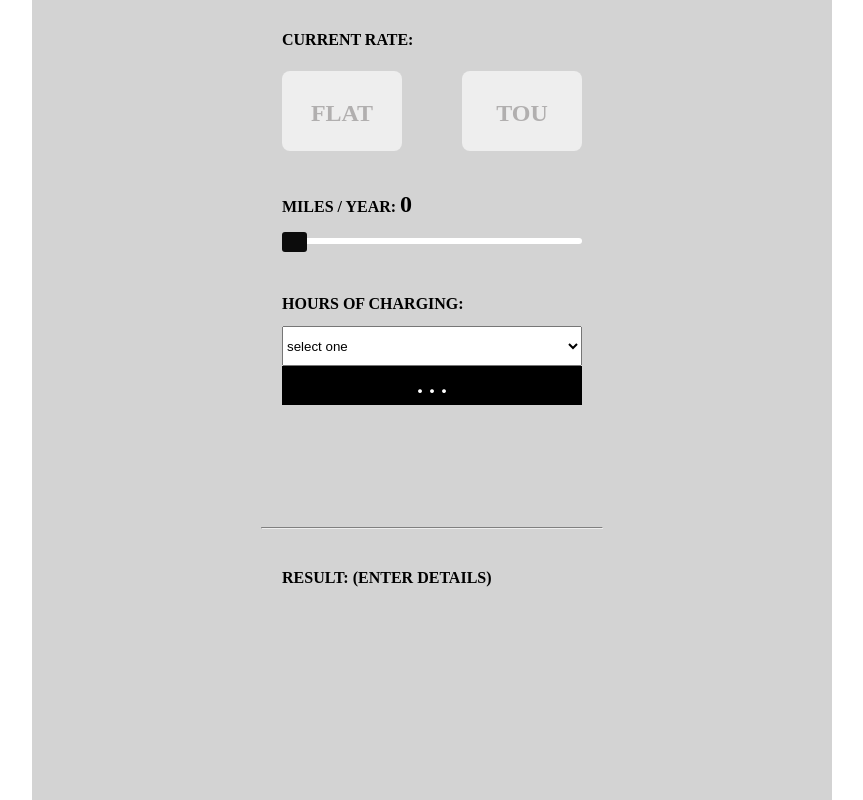
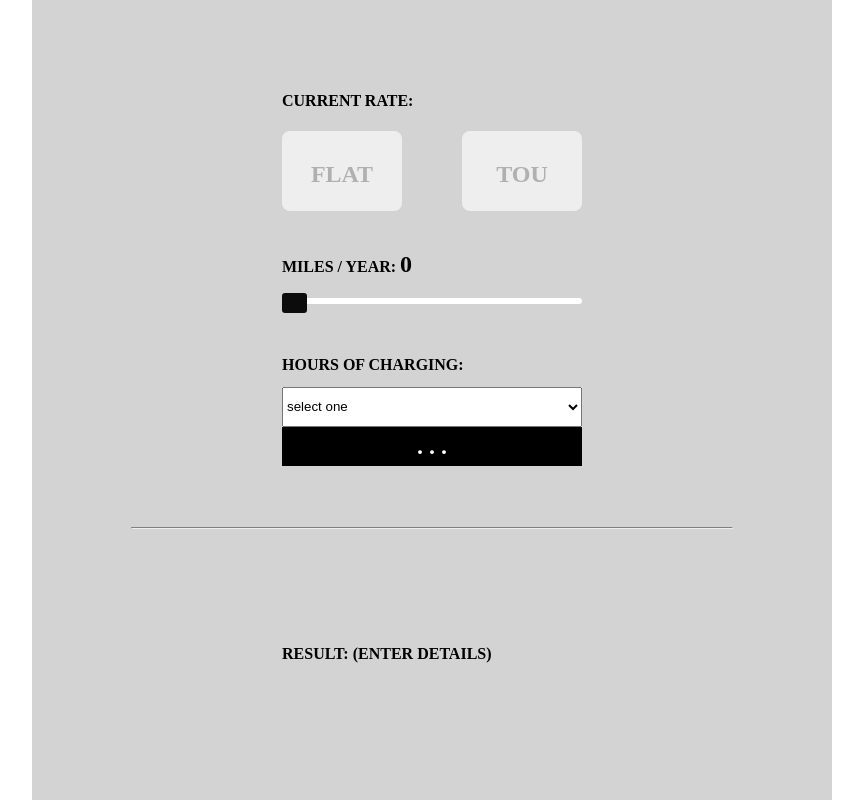
Before and after one commit to asd0999/ev, a React (Create React App) app: page / in a window 1280 px wide. Shown: the whole page, without its empty margins (208-1071 px from the left). Built offline with nearby package versions, Linux system fonts and the light colour scheme.

Commit message:
finallll touches css

```diff
--- a/src/index.css
+++ b/src/index.css
@@ -18,6 +18,7 @@ body {
     max-height: 1000px;
     justify-content: center;
     align-items: center;
+    justify-content: center;
 }
 
 .input {
@@ -25,7 +26,7 @@ body {
     width: 800px;
     display: flex;
     flex-direction: column;
-    justify-content: flex-start;
+    justify-content: center;
     align-items: center;
     background: lightgray;
     /* border-radius: 32px 32px 0px 0px; */
@@ -40,6 +41,7 @@ body {
     width: 800px;
     display: flex;
     flex-direction: column;
+    justify-content: center;
     align-items: center;
     background: lightgray;
     /* border-radius: 0px 0px 32px 32px; */
@@ -146,7 +148,7 @@ h2 {
 .output-label {
     width: 300px;
     text-transform: uppercase;
-    margin-top: 40px;
+    margin-top: 0px;
 }
 
 table {
@@ -184,5 +186,5 @@ td {
 hr {
     border-top: 1px solid grey;
     margin: 0;
-    width: 340px;
+    width: 600px;
 }
```
